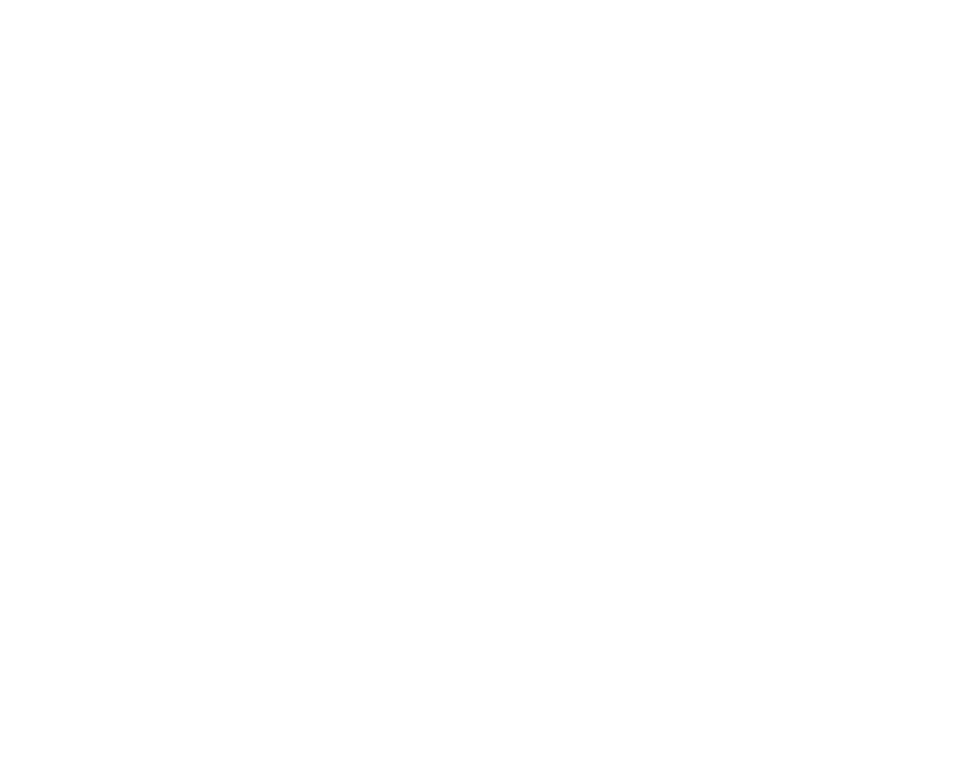
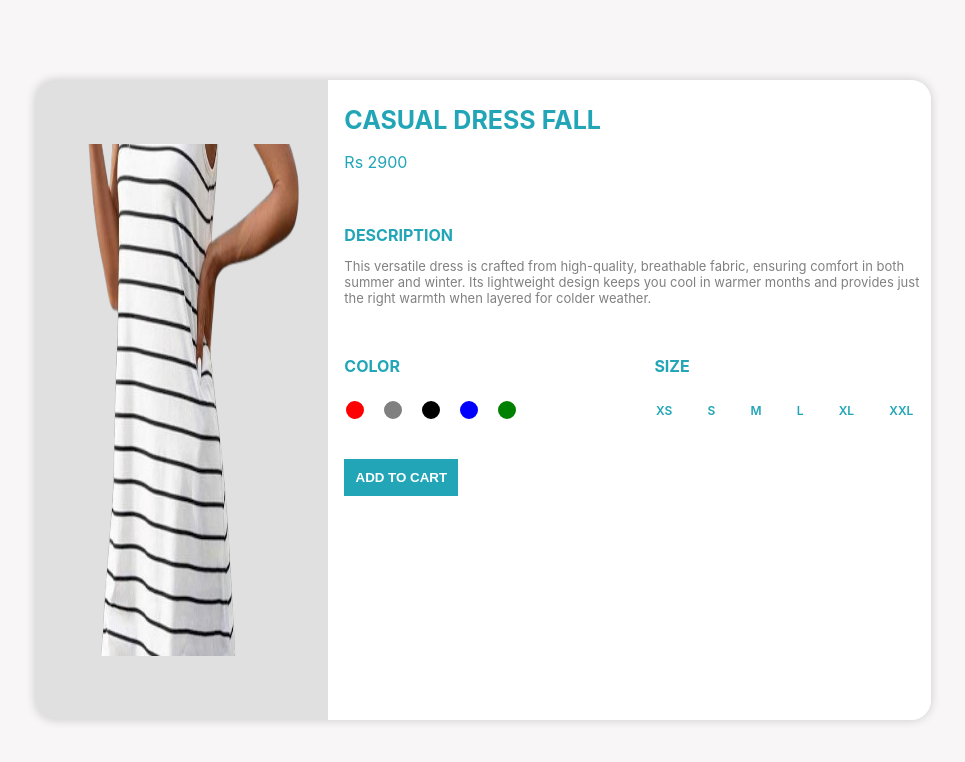
Before and after one commit to divya026/ecommerce-react-redux, a React (Create React App) app: page /product/1 in a window 1280 px wide. Before the commit this address had no page. Shown: the top 762 px of the page, without its empty margins (157-1122 px from the left). Built offline with nearby package versions, Linux system fonts and the light colour scheme.

Commit message:
added single product description and added buttons functionality

```diff
--- a/src/App.js
+++ b/src/App.js
@@ -3,6 +3,8 @@
 import Home from "./pages/home/Home";
 import { BrowserRouter, Routes, Route } from "react-router-dom";
 import Login from "./pages/login/Login";
+import AllProducts from "./pages/allProducts/AllProducts";
+import SingleProduct from "./pages/singleProduct/SingleProduct";
 
 function App() {
   return (
@@ -11,6 +13,8 @@
         <Route path="/" element={<Home />} />
         <Route path="/register" element={<Register />} />
         <Route path="/login" element={<Login />} />
+        <Route path="/products" element={<AllProducts />} />
+        <Route path="/product/:id" element={<SingleProduct />} />
       </Routes>
     </BrowserRouter>
   );
--- a/src/components/announcement/Announcement.css
+++ b/src/components/announcement/Announcement.css
@@ -6,6 +6,7 @@
   text-align: center;
   font-size: 10px;
   position: fixed;
+  height: 7vh;
   top: 0;
   left: 0;
   width: 100%;
--- a/src/components/categories/Categories.jsx
+++ b/src/components/categories/Categories.jsx
@@ -2,7 +2,7 @@
 import "./Categories.css";
 import { categories } from "../../data";
 import PrimaryButton from "../button/PrimaryButton";
-import category1 from "../../assets/category1.jpg";
+import { Link } from "react-router-dom";
 
 const Categories = () => {
   return (
@@ -12,7 +12,9 @@
           <img src={i.img}></img>
           <div className="category-info">
             <h1>{i.title} </h1>
-            <PrimaryButton name="Shop Now" />
+            <Link to="/products">
+              <PrimaryButton name="Shop Now" />
+            </Link>
           </div>
         </div>
       ))}
--- a/src/components/slider/Slider.jsx
+++ b/src/components/slider/Slider.jsx
@@ -2,6 +2,7 @@
 import "./Slider.css";
 import PrimaryButton from "../button/PrimaryButton";
 import { sliderItems } from "../../data";
+import { Link } from "react-router-dom";
 import {
   IoMdArrowBack,
   IoMdArrowDropleft,
@@ -40,7 +41,9 @@
             <div className="info-container">
               <h1 className="title">{i.title}</h1>
               <p className="desc">{i.desc}</p>
-              <PrimaryButton name="Shop Now" />
+              <Link to="/products">
+                <PrimaryButton name="Shop Now" />
+              </Link>
             </div>
           </div>
         ))}
--- a/src/data.js
+++ b/src/data.js
@@ -124,97 +124,97 @@
     id: 1,
     img: products1,
     title: "Casual Dress Fall",
-    price: 34.99,
+    price: "Rs 2900",
   },
   {
     id: 2,
     img: products2,
     title: "Summer dress",
-    price: 22.99,
+    price: "Rs 3800",
   },
   {
     id: 3,
     img: products3,
     title: "Essential top",
-    price: 49.99,
+    price: "Rs 4000",
   },
   {
     id: 4,
     img: products4,
     title: "spring going out",
-    price: 45.99,
+    price: "Rs 5900",
   },
   {
     id: 5,
     img: products5,
     title: "faux suede jacket",
-    price: 54.99,
+    price: "Rs 6600",
   },
   {
     id: 6,
     img: products6,
     title: "Puffer Jacket",
-    price: 72.99,
+    price: "Rs 2900",
   },
   {
     id: 7,
     img: products7,
     title: "Wool Coat",
-    price: 99.99,
+    price: "Rs 5600",
   },
   {
     id: 8,
     img: products8,
     title: "Lightweight Puffer Jacket",
-    price: 65.99,
+    price: "Rs 4500",
   },
   {
     id: 9,
     img: products9,
     title: "Cardigan Sweaters",
-    price: 32.99,
+    price: "Rs 5500",
   },
   {
     id: 10,
     img: products10,
     title: "long sleeve top",
-    price: 24.99,
+    price: "Rs 3200",
   },
   {
     id: 11,
     img: products11,
     title: "long fur coat",
-    price: 69.99,
+    price: "Rs 4600",
   },
   {
     id: 12,
     img: products12,
     title: "sweatshirt",
-    price: 25.99,
+    price: "Rs 9000",
   },
   {
     id: 13,
     img: products13,
     title: "long jacket",
-    price: 64.99,
+    price: "Rs 2900",
   },
   {
     id: 14,
     img: products14,
     title: "long vest",
-    price: 52.99,
+    price: "Rs 4600",
   },
   {
     id: 15,
     img: products15,
     title: "winter suits",
-    price: 89.99,
+    price: "Rs 7999",
   },
   {
     id: 16,
     img: products16,
     title: "t-shirt",
-    price: 20.99,
+    price: "Rs 6999",
   },
 ];
 
--- /dev/null
+++ b/src/pages/allProducts/AllProducts.css
@@ -0,0 +1,4 @@
+.allProducts-container {
+  margin-top: -40px;
+  padding: 0 10px 0 10px;
+}
--- /dev/null
+++ b/src/pages/allProducts/AllProducts.jsx
@@ -0,0 +1,18 @@
+import React from "react";
+import "./AllProducts.css";
+import Navbar from "../../components/navbar/Navbar";
+import Products from "../../components/products/Products";
+import { allProducts } from "../../data";
+import Footer from "../../components/footer/Footer";
+
+const AllProducts = () => {
+  return (
+    <div className="allProducts-container">
+      <Navbar />
+      <Products heading="Products" items={allProducts} />
+      <Footer />
+    </div>
+  );
+};
+
+export default AllProducts;
--- /dev/null
+++ b/src/pages/singleProduct/SingleProduct.css
@@ -0,0 +1,120 @@
+.singleProduct-container {
+  overflow: hidden;
+  height: 100vh;
+  display: flex;
+  align-items: center;
+  justify-content: center;
+  background-color: #f8f6f6;
+}
+
+.singleProduct-wrapper {
+  display: flex;
+  align-items: center;
+  justify-content: center;
+  height: 80vh;
+  width: 70%;
+  border-radius: 20px;
+  box-shadow: 0 0 10px rgb(203, 202, 202);
+}
+
+.singleProduct-left {
+  flex: 1;
+  height: 100%;
+  overflow: hidden;
+  border-radius: 20px 0 0 20px;
+  background-color: #e0e0e0;
+}
+
+.singleProduct-left-image {
+  display: flex;
+  align-items: center;
+  justify-content: center;
+  height: 100%;
+}
+
+.singleProduct-left-image img {
+  height: 80%;
+  width: 80%;
+}
+
+.singleProduct-right {
+  flex: 2;
+  background-color: white;
+  height: 100%;
+  border-radius: 0 20px 20px 0;
+  padding-left: 1rem;
+}
+
+.singleProduct-right-title-price {
+  padding-top: 0.5rem;
+  color: #21a5b7;
+}
+
+.singleProduct-right-title-price h1 {
+  font-size: 25px;
+  text-transform: uppercase;
+}
+
+.singleProduct-right-title-price p {
+  font-size: medium;
+}
+
+.singleProduct-right-desc {
+  color: #21a5b7;
+  padding-top: 1.5rem;
+}
+
+.singleProduct-right-desc h2 {
+  text-transform: uppercase;
+  font-size: 16px;
+}
+
+.singleProduct-right-desc p {
+  font-size: small;
+  color: gray;
+}
+
+.singleProduct-colors-sizes {
+  display: flex;
+  justify-content: space-between;
+  color: #21a5b7;
+  padding-top: 1.5rem;
+}
+
+.singleProduct-colors-sizes h2 {
+  font-size: medium;
+}
+
+.singleProduct-colors-sizes .colors {
+  display: flex;
+  gap: 1rem;
+}
+
+.singleProduct-colors-sizes .sizes {
+  display: flex;
+  gap: 1rem;
+}
+
+.sinleProduct-button {
+  padding-top: 1.7rem;
+}
+
+.color-circle {
+  margin-top: 0.6rem;
+  width: 18px;
+  height: 18px;
+  border-radius: 50%;
+  border: 2px solid white;
+  cursor: pointer;
+}
+
+.sizes-container {
+  text-transform: uppercase;
+}
+
+.sizes-container .sizes p {
+  font-size: 12px;
+  margin-right: 1rem;
+  font-weight: 600;
+  cursor: pointer;
+}
--- /dev/null
+++ b/src/pages/singleProduct/SingleProduct.jsx
@@ -0,0 +1,158 @@
+// import React from "react";
+// import "./SingleProduct.css";
+// import { useParams } from "react-router-dom";
+// import { allProducts } from "../../data";
+// import Navbar from "../../components/navbar/Navbar";
+// import Footer from "../../components/footer/Footer";
+
+// const SingleProduct = () => {
+//   const { id } = useParams();
+//   const product = allProducts.find((i) => i.id === parseInt(id));
+//   console.log(id);
+//   const colors = ["red", "purple", "teal", "green", "black"];
+//   const sizes = ["xs", "s", "m", "l", "xl", "xxl"];
+//   return (
+//     <div className="singleProduct-container">
+//       <Navbar />
+//       <div className="singleProduct-wrapper">
+//         <div className="singleProduct-imageSection">
+//           <img src={product.img} alt="" className="singleProduct-image" />
+//         </div>
+//       </div>
+//       <div className="singleProduct-infoSection">
+//         <h2 className="singleProduct-title">{product.title}</h2>
+//         <p className="singleProduct-number">{product.price}</p>
+//         <h4 className="description-title"></h4>
+//         <p className="singleProduct-description">
+//           Discover the perfect dress for every season in our exclusive
+//           collection of summer, winter, and spring dresses for women. From
+//           breezy floral designs and cozy winter knits to vibrant spring florals,
+//           our dresses combine comfort and style to keep you looking chic all
+//           year long. Shop now and find your new seasonal favorite!
+//         </p>
+//         <div className="singleProduct-options">
+//           <div className="colors-section">
+//             <h4>Colors</h4>
+//             <div className="colors">
+//               {colors.map((color) => (
+//                 <div
+//                   key={color}
+//                   className="color-circle"
+//                   style={{ backgroundColor: color }}
+//                 ></div>
+//               ))}
+//             </div>
+//           </div>
+//           <div className="sizes-section">
+//             <h4>Size</h4>
+//             <div className="sizes">
+//               {sizes.map((size) => (
+//                 <div key={size}>{size}</div>
+//               ))}
+//             </div>
+//           </div>
+//         </div>
+//         <div className="addToCart">
+//           <button>Add to Cart</button>
+//         </div>
+//       </div>
+//       <Footer />
+//     </div>
+//   );
+// };
+
+// export default SingleProduct;
+
+import React, { useState } from "react";
+import { useParams } from "react-router-dom";
+import { allProducts } from "../../data";
+import "./SingleProduct.css";
+import PrimaryButton from "../../components/button/PrimaryButton";
+
+const SingleProduct = () => {
+  const { id } = useParams();
+  const products = allProducts.find((product) => product.id === parseInt(id));
+  console.log(products);
+  const colors = ["red", "grey", "black", "blue", "green"];
+  const sizes = ["xs", "s", "m", "l", "xl", "xxl"];
+
+  const [selectedColor, setSelectedColor] = useState(null);
+  const [selectedSize, setSelectedSize] = useState(null);
+
+  const handleColorClick = (i) => {
+    setSelectedColor(i);
+  };
+
+  const handleSizeClick = (i) => {
+    setSelectedSize(i);
+  };
+
+  return (
+    <div className="singleProduct-container">
+      <div className="singleProduct-wrapper">
+        <div className="singleProduct-left">
+          <div className="singleProduct-left-image">
+            <img src={products.img}></img>
+          </div>
+        </div>
+        <div className="singleProduct-right">
+          <div className="singleProduct-right-title-price">
+            <h1>{products.title}</h1>
+            <p>{products.price}</p>
+          </div>
+
+          <div className="singleProduct-right-desc">
+            <h2>Description</h2>
+            <p>
+              This versatile dress is crafted from high-quality, breathable
+              fabric, ensuring comfort in both summer and winter. Its
+              lightweight design keeps you cool in warmer months and provides
+              just the right warmth when layered for colder weather.
+            </p>
+          </div>
+
+          <div className="singleProduct-colors-sizes">
+            <div className="colors-container">
+              <h2>COLOR</h2>
+              <div className="colors">
+                {colors.map((i) => (
+                  <div
+                    key={i}
+                    className="color-circle"
+                    style={{
+                      backgroundColor: i,
+                      outline: selectedColor === i ? `3px solid ${i}` : "",
+                    }}
+                    onClick={() => handleColorClick(i)}
+                  ></div>
+                ))}
+              </div>
+            </div>
+            <div className="sizes-container">
+              <h2>SIZE</h2>
+              <div className="sizes">
+                {sizes.map((i) => (
+                  <p
+                    style={{
+                      border: selectedSize === i ? "1px solid #ccc" : "",
+                      padding: ".1rem",
+                    }}
+                    onClick={() => handleSizeClick(i)}
+                  >
+                    {i}
+                  </p>
+                ))}
+              </div>
+            </div>
+          </div>
+
+          <div className="sinleProduct-button">
+            <PrimaryButton name="ADD TO CART" />
+          </div>
+        </div>
+      </div>
+    </div>
+  );
+};
+
+export default SingleProduct;
```
Also changed, not shown: src/components/products/Products.jsx (+6 -1 lines).
